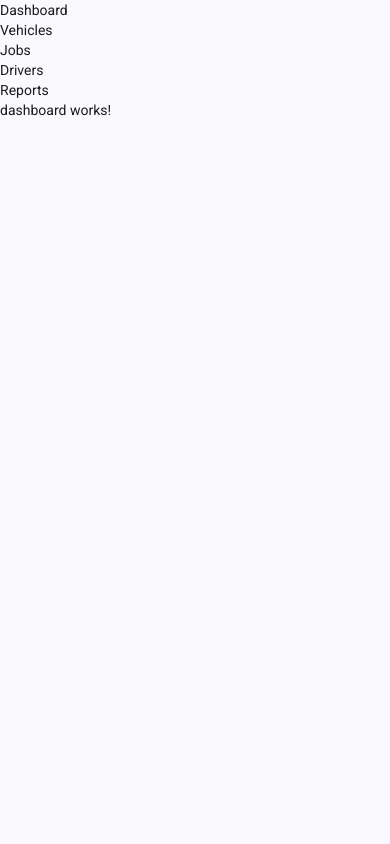
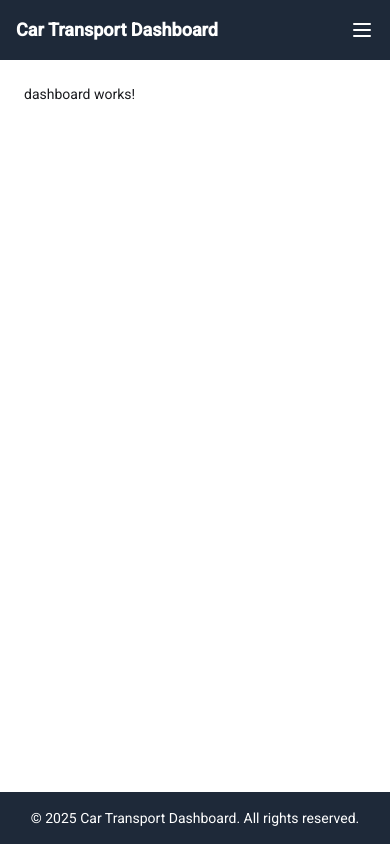
Before and after one commit to carlhope/CarTransportDashboard, an Angular app in the folder CarTransportDashboard.web/: page /dashboard in a window 390 px wide. Built offline with nearby package versions, Linux system fonts and the light colour scheme.

Commit message:
create responsive site layout

```diff
--- a/CarTransportDashboard.web/src/app/app.html
+++ b/CarTransportDashboard.web/src/app/app.html
@@ -1,10 +1,52 @@
-<nav>
-  <a routerLink="/dashboard">Dashboard</a><br>
-  <a routerLink="/vehicles">Vehicles</a><br>
-  <a routerLink="/transport-jobs">Jobs</a><br>
-  <a routerLink="/drivers">Drivers</a><br>
-  <a routerLink="/reports">Reports</a><br>
-</nav>
+<div class="flex flex-col min-h-screen">
+
+  <!-- Header -->
+  <header class="bg-gray-800 text-white p-4 flex justify-between items-center">
+    <h1 class="text-lg font-semibold">Car Transport Dashboard</h1>
+
+    <!-- Mobile menu toggle -->
+    <button class="md:hidden" (click)="toggleMobileMenu()">
+      <svg class="w-6 h-6" fill="none" stroke="currentColor" stroke-width="2"
+           viewBox="0 0 24 24" xmlns="http://www.w3.org/2000/svg">
+        <path stroke-linecap="round" stroke-linejoin="round"
+              d="M4 6h16M4 12h16M4 18h16"></path>
+      </svg>
+    </button>
+  </header>
+
+  <!-- Mobile dropdown menu -->
+  @if(mobileMenuOpen){
+    <nav class="md:hidden bg-gray-700 text-white p-4 space-y-2">
+      <a routerLink="/dashboard" class="block hover:underline">Dashboard</a>
+      <a routerLink="/vehicles" class="block hover:underline">Vehicles</a>
+      <a routerLink="/transport-jobs" class="block hover:underline">Jobs</a>
+      <a routerLink="/drivers" class="block hover:underline">Drivers</a>
+      <a routerLink="/reports" class="block hover:underline">Reports</a>
+    </nav>
+  }
 
 
-<router-outlet />
+  <!-- Main layout -->
+  <div class="flex flex-1">
+    <!-- Sidebar nav (desktop only) -->
+    <aside class="w-64 bg-gray-100 p-4 hidden md:block">
+      <nav class="space-y-2">
+        <a routerLink="/dashboard" class="block p-2 hover:bg-gray-200 rounded">Dashboard</a>
+        <a routerLink="/vehicles" class="block p-2 hover:bg-gray-200 rounded">Vehicles</a>
+        <a routerLink="/transport-jobs" class="block p-2 hover:bg-gray-200 rounded">Jobs</a>
+        <a routerLink="/drivers" class="block p-2 hover:bg-gray-200 rounded">Drivers</a>
+        <a routerLink="/reports" class="block p-2 hover:bg-gray-200 rounded">Reports</a>
+      </nav>
+    </aside>
+
+    <!-- Main content -->
+    <main class="flex-1 p-6 bg-white">
+      <router-outlet/>
+    </main>
+  </div>
+
+  <!-- Footer -->
+  <footer class="bg-gray-800 text-white text-center p-4">
+    &copy; 2025 Car Transport Dashboard. All rights reserved.
+  </footer>
+</div>
--- a/CarTransportDashboard.web/src/app/app.ts
+++ b/CarTransportDashboard.web/src/app/app.ts
@@ -9,4 +9,9 @@ import { RouterOutlet, RouterLink } from '@angular/router';
 })
 export class App {
   protected readonly title = signal('CarTransportDashboard.web');
+  mobileMenuOpen = false;
+
+  toggleMobileMenu() {
+    this.mobileMenuOpen = !this.mobileMenuOpen;
+  }
 }
--- a/CarTransportDashboard.web/src/app/pages/transport-jobs/transport-jobs.html
+++ b/CarTransportDashboard.web/src/app/pages/transport-jobs/transport-jobs.html
@@ -1,12 +1,14 @@
 <p>transport-jobs works!</p>
 <h2>Transport Jobs</h2>
+@if(jobs.length > 0){
+  <mat-list>
 
-<mat-list *ngIf="jobs.length > 0; else noJobs">
-  <app-transport-job-list-item *ngFor="let job of jobs" [job]="job"/>
-</mat-list>
+    @for(job of jobs; track job.id){
+    <app-transport-job-list-item [job]="job"/>
+    }
+  </mat-list>
+}
+@else{
+    <p>No jobs available.</p>
 
-
-
-<ng-template #noJobs>
-  <p>No jobs available.</p>
-</ng-template>
+}
--- a/CarTransportDashboard.web/src/app/pages/transport-jobs/transport-jobs.ts
+++ b/CarTransportDashboard.web/src/app/pages/transport-jobs/transport-jobs.ts
@@ -1,13 +1,12 @@
 import {Component, OnInit} from '@angular/core';
 import { TransportJobService } from '../../services/transport-job/transport-job';
 import { TransportJob } from '../../models/transport-job';
-import {NgFor, NgIf} from '@angular/common';
 import {TransportJobListItem} from '../../components/transport-job-list-item/transport-job-list-item';
-import {MatList, MatListItem} from '@angular/material/list';
+import {MatList} from '@angular/material/list';
 
 @Component({
   selector: 'app-transport-jobs',
-  imports: [NgIf, NgFor, TransportJobListItem, MatList, MatListItem],
+  imports: [TransportJobListItem, MatList],
   templateUrl: './transport-jobs.html',
   styleUrl: './transport-jobs.scss'
 })
```
